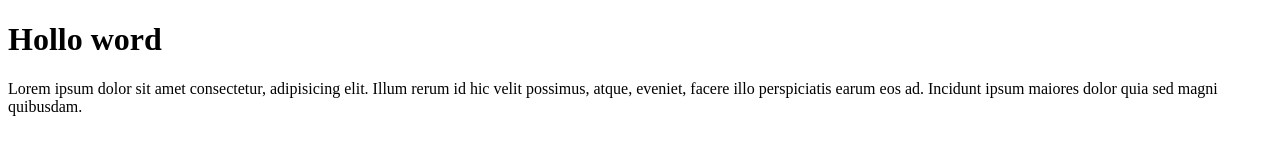
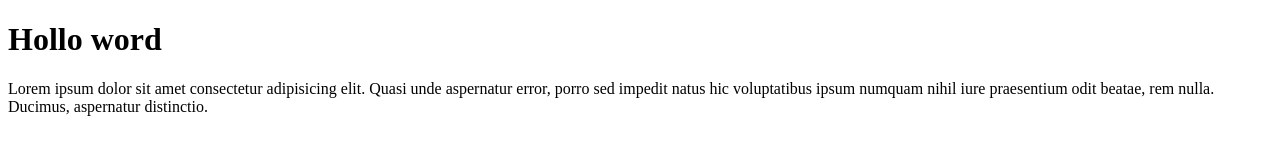
Before and after one commit to Hermes-Augusto-Dev/hello-world, a plain HTML site: page index.html in a window 1280 px wide. Drawn offline with Linux system fonts and the light colour scheme.

Commit message:
add parágrafo

```diff
--- a/index.html
+++ b/index.html
@@ -8,7 +8,6 @@
 </head>
 <body>
     <h1>Hollo word</h1>
-    Lorem ipsum dolor sit amet consectetur, adipisicing elit. Illum rerum id hic velit possimus, atque, eveniet, facere illo perspiciatis earum eos ad. Incidunt ipsum maiores dolor quia sed magni quibusdam.
-
+   <p>Lorem ipsum dolor sit amet consectetur adipisicing elit. Quasi unde aspernatur error, porro sed impedit natus hic voluptatibus ipsum numquam nihil iure praesentium odit beatae, rem nulla. Ducimus, aspernatur distinctio.</p>
 </body>
 </html>
```
